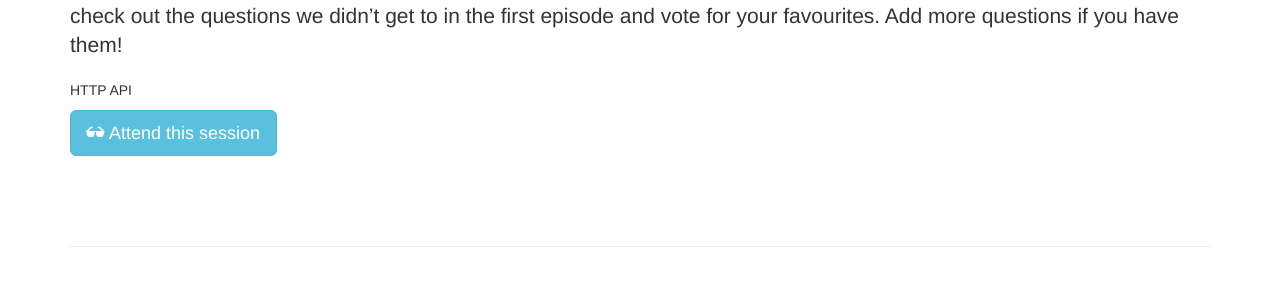
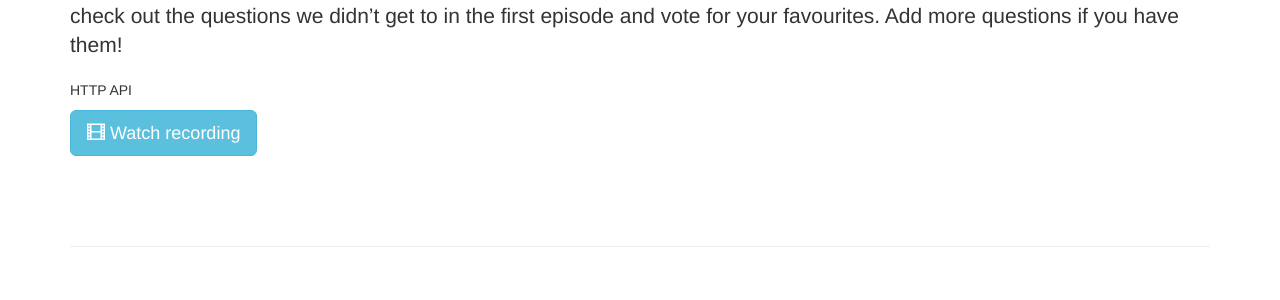
Before and after one commit to brown-bag/brown-bag.github.com, a Jekyll site: the page built from _posts/2015-10-19-In-the-mood-for-http.md, in a window 1280 px wide and 900 px high, scrolled down 714 px. Shown: the part 493-793 px from the top of the window. Built offline with Jekyll 4.4.1, drawn with Linux system fonts in a browser that asks for light colours; nearby versions of some CDN libraries; some of the changed lines change nothing that is shown.

Commit message:
In the mood season 2 recording

```diff
--- a/_posts/2015-10-19-In-the-mood-for-http.md
+++ b/_posts/2015-10-19-In-the-mood-for-http.md
@@ -4,8 +4,8 @@
 permalink: "/2015/10/19/in-the-mood-for-http"
 start: '2015-10-19 12:00:00 -0700'
 end: '2015-10-19 12:45:00 -0700'
-archive: false
-event: "http://ccst.io/e/in-the-mood-for-http/2"
+archive: true
+event: "https://youtu.be/RUsHevWZsCk"
 # To be filled out by you
 # Short an descriptive title
 title: In The Mood For HTTP
```
